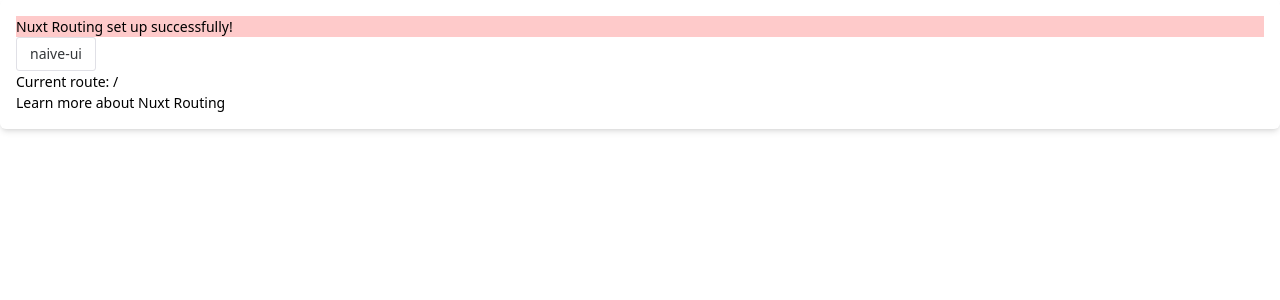
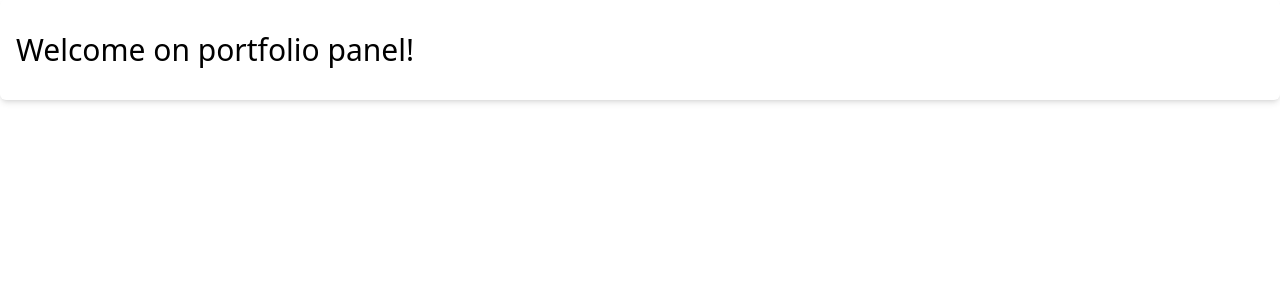
Before and after one commit to Jeden1102/portfolio-panel, a Nuxt app: page / in a window 1280 px wide. Shown: the top 300 px of the page. Built offline with nearby package versions, Linux system fonts and the light colour scheme; no server answers.

Commit message:
master. Some clearing - removed unnecessary index content.

```diff
--- a/pages/index.vue
+++ b/pages/index.vue
@@ -1,15 +1,5 @@
-<script setup lang="ts">
-
-import { NButton } from 'naive-ui'
-
-const route = useRoute()
-</script>
-
 <template>
   <div>
-    <h1 class="bg-red-200">Nuxt Routing set up successfully!</h1>
-    <n-button>naive-ui</n-button>
-    <p>Current route: {{ route.path }}</p>
-    <a href="https://nuxt.com/docs/getting-started/routing" target="_blank">Learn more about Nuxt Routing</a>
+    <h1 class="text-3xl my-4">Welcome on portfolio panel!</h1>
   </div>
 </template>
```
